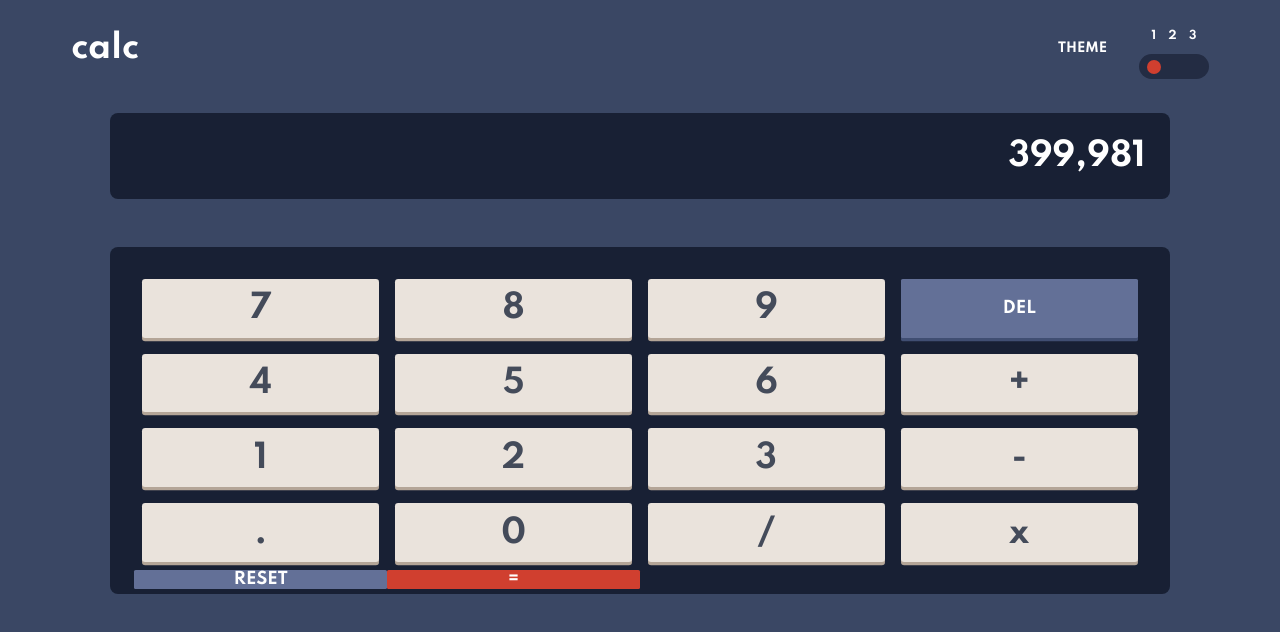
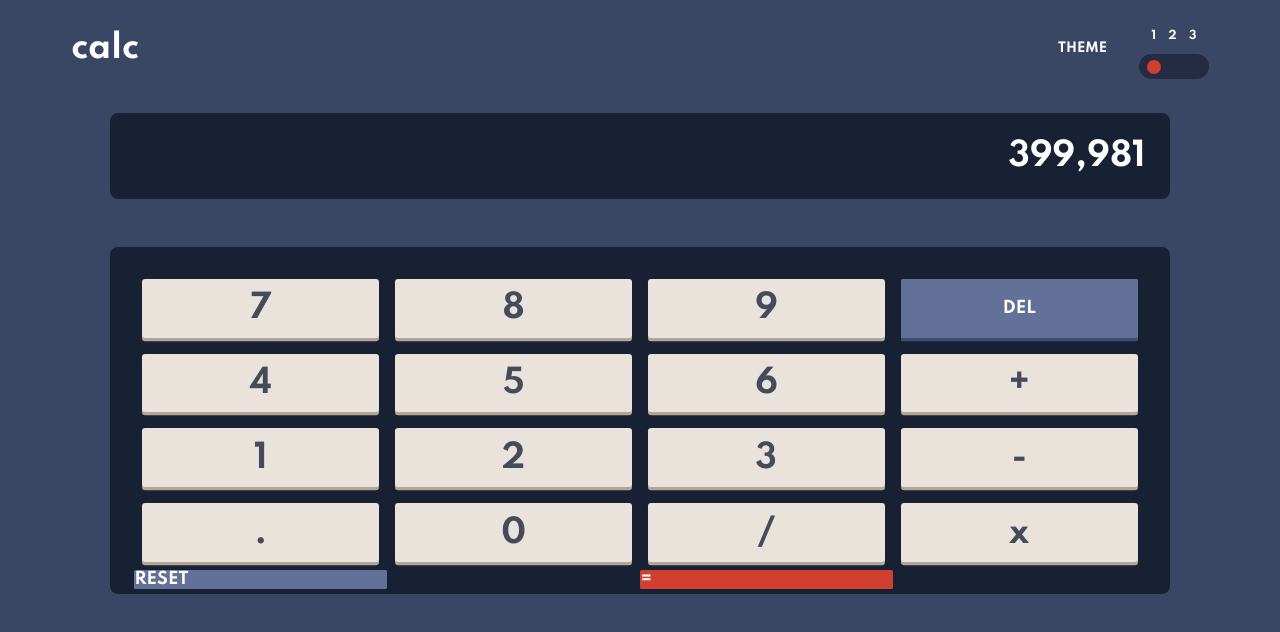
Before and after one commit to RoryKillick/Calculator-App, a React (Create React App) app in the folder calculator-app/: page / in a window 1280 px wide. Shown: the top 632 px of the page. Built offline with nearby package versions, Linux system fonts and the light colour scheme.

Commit message:
updated read.me

```diff
--- a/calculator-app/src/scss/Main.scss
+++ b/calculator-app/src/scss/Main.scss
@@ -3,6 +3,7 @@
     display: grid;
     grid-template-columns: 25% 25% 25% 25%;
     grid-template-rows: 25% 25% 25% 25%;
+    //justify-content: stretch;
     width: 80%;
     background-color: $third-bgr-color;
     font-size: 2rem;
@@ -38,15 +39,18 @@
     box-shadow: 0 0.2rem $second-dark-blue;
 }
 
+// use repeat wds
 .keyReset {
     color: $white;
     background-color: $first-dark-blue;
     box-shadow: 0 0,2em $second-dark-blue;
     border-radius: 0.1em;
     font-size: 1rem;
-    display: flex;
+    /* display: flex;
     justify-content: center;
-    align-items: center;
+    align-items: center; */
+    grid-row-start:  5;
+    grid-column-start: 1;
 }
 
 .keyEquals {
@@ -55,7 +59,9 @@
     box-shadow: 0 0,2em $dark-red;
     border-radius: 0.1em;
     font-size: 1rem;
-    display: flex;
+    /* display: flex;
     justify-content: center;
-    align-items: center;
+    align-items: center; */
+    grid-row-start: 5;
+    grid-column-start: 3;
 }
```
